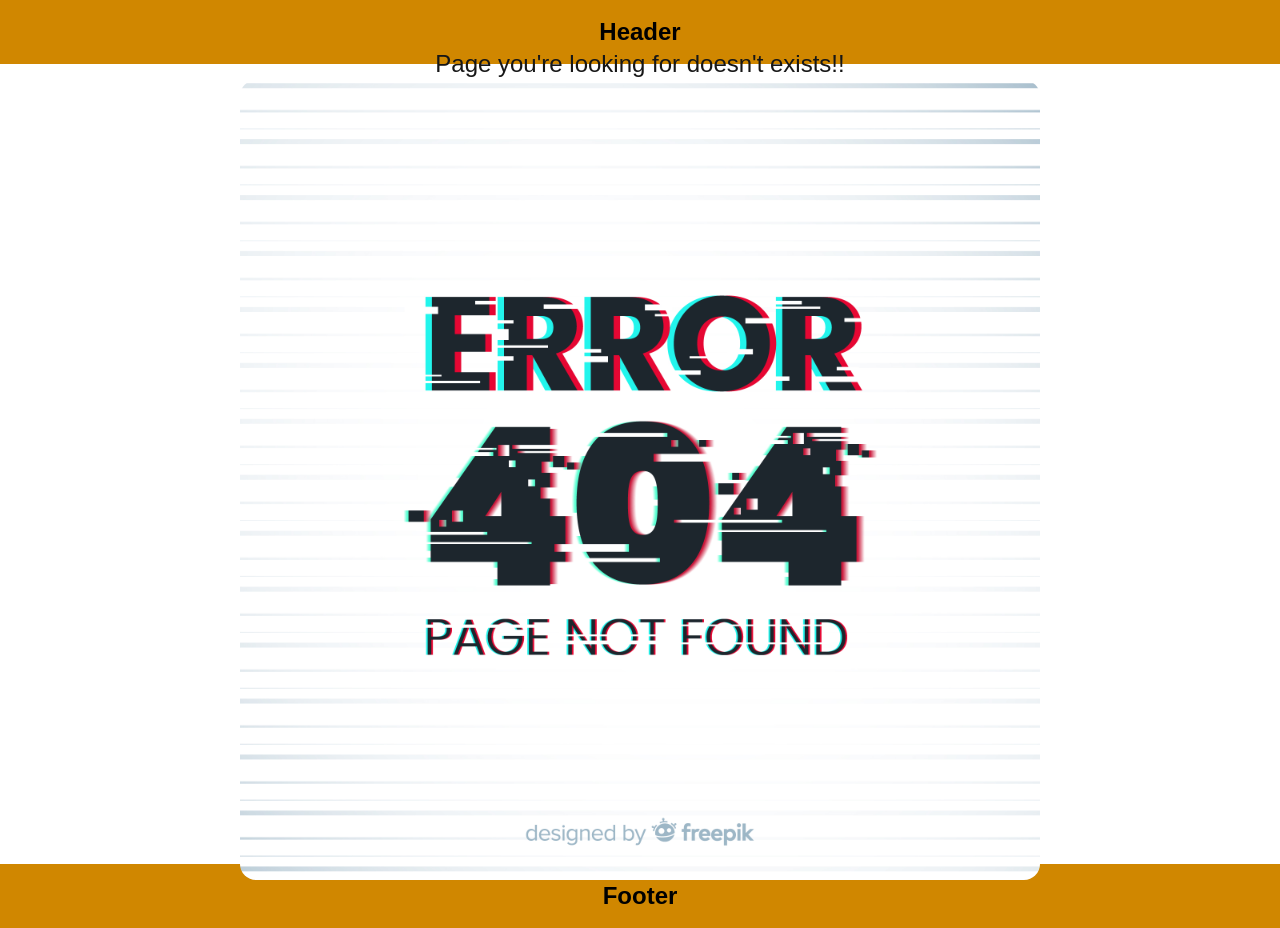
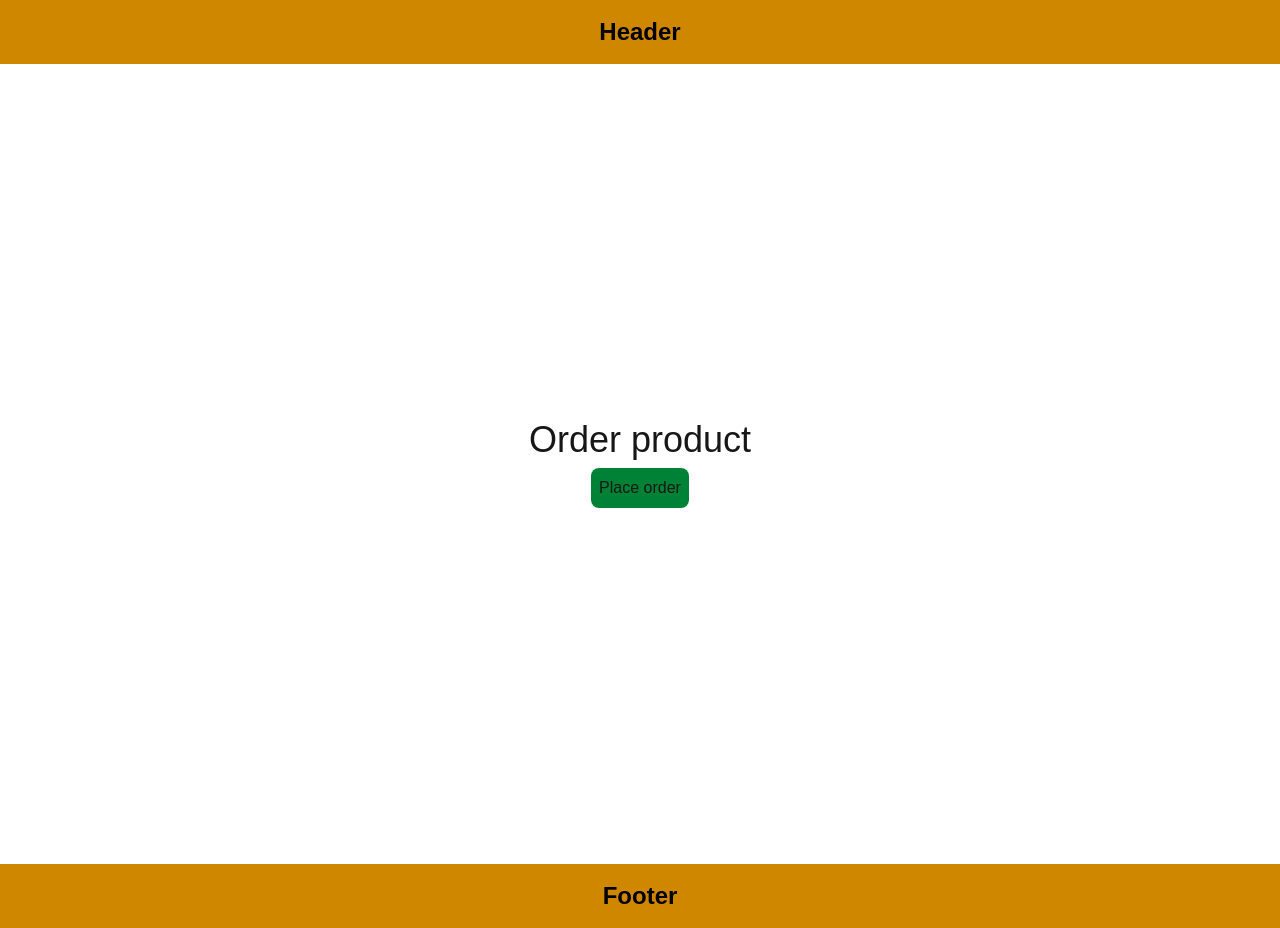
Before and after one commit to AmithBV0606/NextJs-Part-2, a Next.js app: page /place-order in a window 1280 px wide. Before the commit this address had no page. Built offline with nearby package versions, Linux system fonts and the light colour scheme.

Commit message:
Studied about Navigating Programmatically using useRouter hook and redirect method from "next/navigation".

```diff
--- /dev/null
+++ b/app/place-order/page.tsx
@@ -0,0 +1,25 @@
+"use client";
+
+import { useRouter } from "next/navigation";
+
+export default function OrderProduct() {
+  const router = useRouter();
+
+  const handleClick = () => {
+    console.log("Placing your order...");
+    // router.push("/");
+    router.replace("/");
+  };
+
+  return (
+    <div className="flex flex-col items-center justify-center h-screen w-full">
+      <h1 className="text-4xl fort-bold">Order product</h1>
+      <button
+        onClick={handleClick}
+        className="p-2 bg-green-700 rounded-lg mt-2 cursor-pointer"
+      >
+        Place order
+      </button>
+    </div>
+  );
+}
--- a/app/products/[productId]/reviews/[reviewId]/page.tsx
+++ b/app/products/[productId]/reviews/[reviewId]/page.tsx
@@ -1,4 +1,4 @@
-import { notFound } from "next/navigation";
+import { notFound, redirect } from "next/navigation";
 
 export default async function ReviewDetails({
   params,
@@ -9,6 +9,7 @@ export default async function ReviewDetails({
 
   if (parseInt(reviewId) > 1000) {
     notFound();
+    // redirect("/products");
   }
 
   return (
```
Also changed, not shown: assets/Pic-2.png (added), 1 other file (tests, documents, lock files or other folders).
